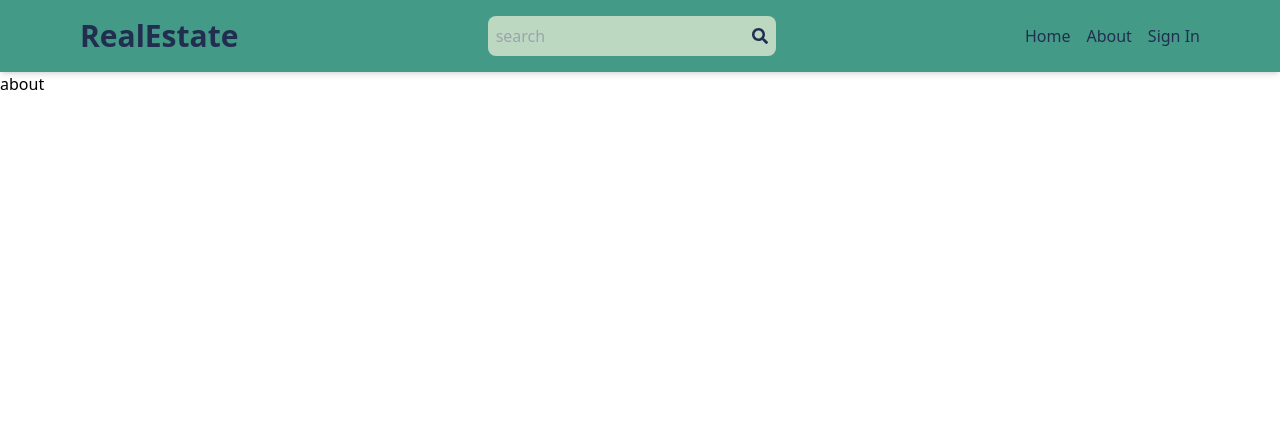
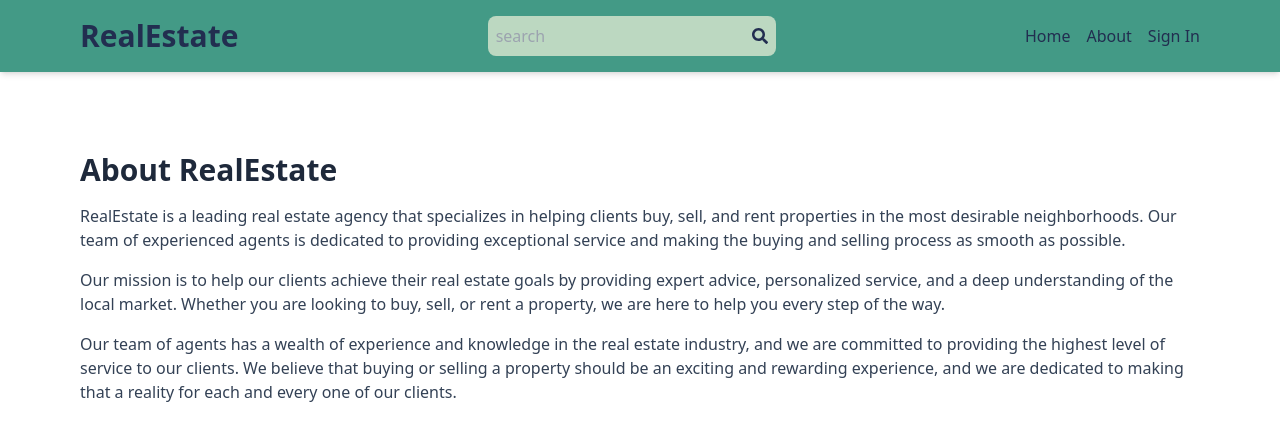
Before and after one commit to himanshu-yadav1/Real-Estate-Website, a React (Vite) app in the folder frontend/: page /about in a window 1280 px wide. Shown: the top 440 px of the page. Built offline with nearby package versions, Linux system fonts and the light colour scheme; no server answers.

Commit message:
Implemented About page

```diff
--- a/frontend/src/components/About.jsx
+++ b/frontend/src/components/About.jsx
@@ -2,8 +2,20 @@
 
 function About() {
   return (
-    <div>
-      about
+    <div className='py-20 px-4 max-w-6xl mx-auto'>
+      <h1 className='text-3xl font-bold mb-4 text-slate-800'>About RealEstate</h1>
+
+      <p className='mb-4 text-slate-700'>
+        RealEstate is a leading real estate agency that specializes in helping clients buy, sell, and rent properties in the most desirable neighborhoods. Our team of experienced agents is dedicated to providing exceptional service and making the buying and selling process as smooth as possible.
+      </p>
+
+      <p className='mb-4 text-slate-700'>
+        Our mission is to help our clients achieve their real estate goals by providing expert advice, personalized service, and a deep understanding of the local market. Whether you are looking to buy, sell, or rent a property, we are here to help you every step of the way.
+      </p>
+
+      <p className='mb-4 text-slate-700'>
+        Our team of agents has a wealth of experience and knowledge in the real estate industry, and we are committed to providing the highest level of service to our clients. We believe that buying or selling a property should be an exciting and rewarding experience, and we are dedicated to making that a reality for each and every one of our clients.
+      </p>
     </div>
   )
 }
```
